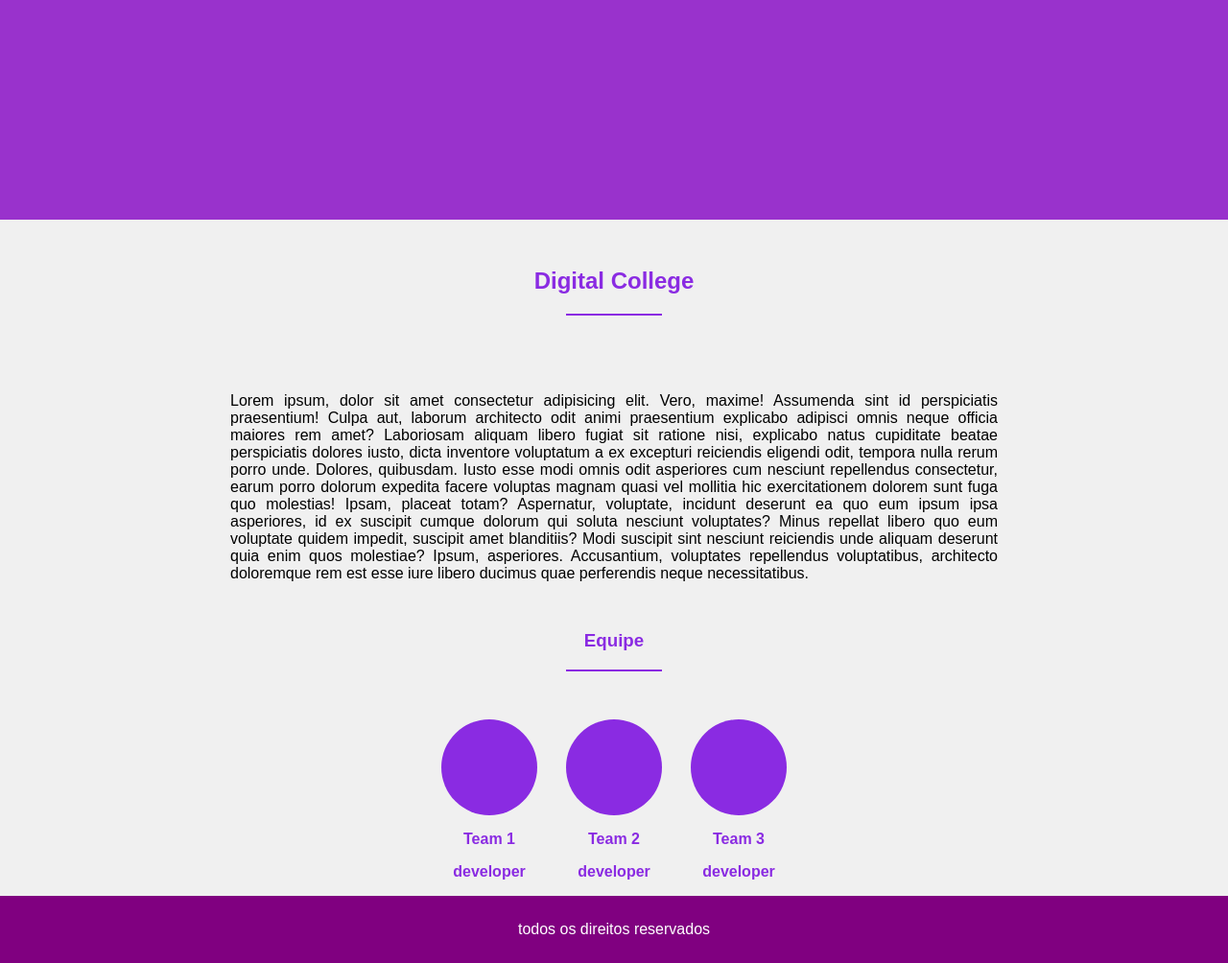
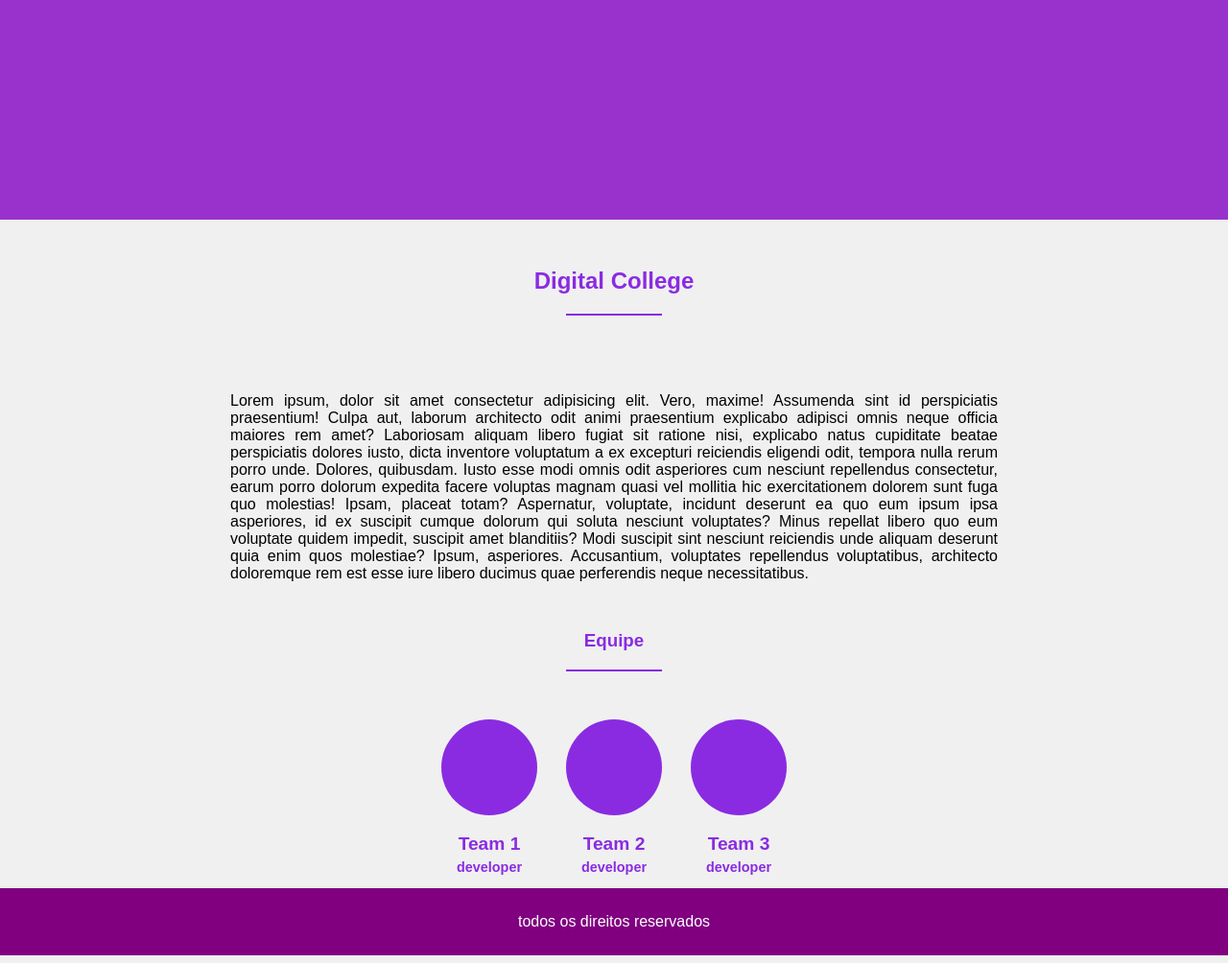
Before and after one commit to weberfern/G-tech-2025-2026-CSS, a plain HTML site: page index.html in a window 1280 px wide. Shown: the part 68-1072 px from the top of the page at 96% size. Drawn offline with Linux system fonts and the light colour scheme.

Commit message:
Atualiza projeto com ajustes

```diff
--- a/styles.css
+++ b/styles.css
@@ -58,9 +58,18 @@ body {
     margin: 0 auto;
 }
 
-.time, .cargo {
+.time {
     color: blueviolet;
     font-weight: bold;
+    font-size: 1.2rem;
+    margin-bottom: 5px;
+}
+
+.cargo {
+    color: blueviolet;
+    font-weight: bold;
+    font-size: 0.9rem;
+    margin-top: 0;
 }
 
 .linha {
```
Also changed, not shown: 1 other file.
